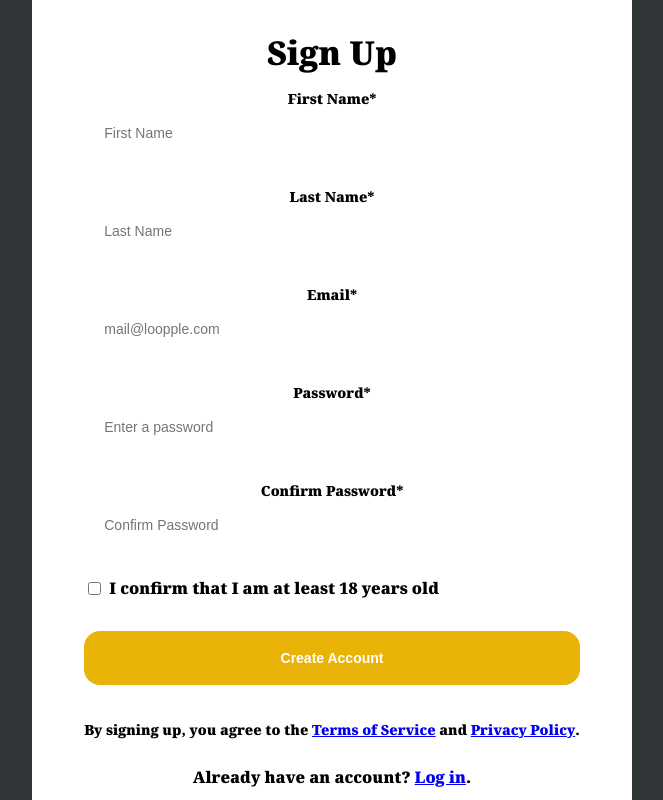
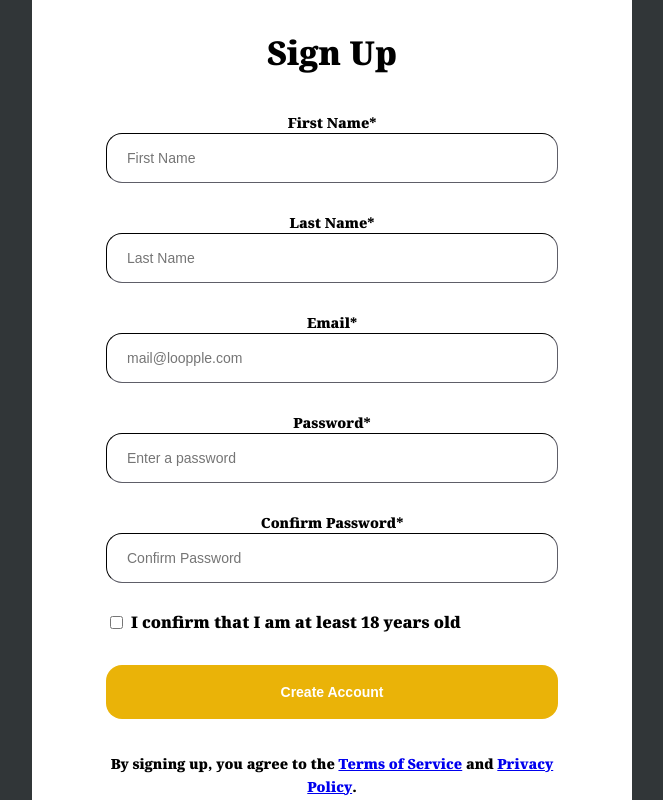
Before and after one commit to Zuka-13/Kimi, a React (Vite) app: page /register in a window 1280 px wide. Shown: the part 400-1200 px from the top of the page, without its empty margins (308-971 px from the left). Built offline with nearby package versions, Linux system fonts and the light colour scheme.

Commit message:
Even more fixes

```diff
--- a/src/pages/Register.tsx
+++ b/src/pages/Register.tsx
@@ -47,7 +47,6 @@ const Register: React.FC = () => {
             <HeaderDesktop />
             <main className="w-[1401.4px] flex flex-row items-start justify-start pt-[120px] px-[73px] box-border max-w-full lg:pl-9 lg:pr-9 lg:box-border">
                 <section className="flex-1 flex flex-col items-center justify-center gap-[127.5px] max-w-full text-left text-12xl text-black font-noto-serif lg:gap-[64px] mq450:gap-[16px] mq750:gap-[32px]">
-
                     <div className="flex flex-col items-center w-[600px] mx-auto bg-white rounded-lg pt-12 my-5">
                         <div className="flex justify-center items-center w-[500px] h-full my-auto xl:gap-14 lg:justify-normal md:gap-5 draggable">
                             <div className="flex items-center justify-center w-full lg:p-12">
@@ -56,13 +55,13 @@ const Register: React.FC = () => {
                                         <h3 className="mb-3 text-14xl font-extrabold text-dark-grey-900">Sign Up</h3>
 
                                         {error && <div className="text-red-500 mb-4">{error}</div>}
-                                        <div className="items-center align-center">
+                                        <div className="items-center align-center border border-gray-300 rounded-lg p-6">
                                             <label htmlFor="name" className="mb-2 text-sm py-2 text-center text-grey-900">First Name*</label>
                                             <input
                                                 id="name"
                                                 type="text"
                                                 placeholder="First Name"
-                                                className="flex items-center w-full px-5 py-4 mb-7 mr-2 text-sm font-medium outline-none focus:bg-grey-400 placeholder:text-grey-700 bg-grey-200 text-dark-grey-900 rounded-2xl"
+                                                className="flex items-center w-full px-5 py-4 mb-7 mr-2 text-sm font-medium outline-none focus:bg-grey-400 placeholder:text-grey-700 bg-grey-200 text-dark-grey-900 rounded-2xl border border-gray-300"
                                                 value={name}
                                                 onChange={(e) => setName(e.target.value)}
                                                 required
@@ -73,7 +72,7 @@ const Register: React.FC = () => {
                                                 id="surname"
                                                 type="text"
                                                 placeholder="Last Name"
-                                                className="flex items-center w-full px-5 py-4 mb-7 mr-2 text-sm font-medium outline-none focus:bg-grey-400 placeholder:text-grey-700 bg-grey-200 text-dark-grey-900 rounded-2xl"
+                                                className="flex items-center w-full px-5 py-4 mb-7 mr-2 text-sm font-medium outline-none focus:bg-grey-400 placeholder:text-grey-700 bg-grey-200 text-dark-grey-900 rounded-2xl border border-gray-300"
                                                 value={surname}
                                                 onChange={(e) => setSurname(e.target.value)}
                                                 required
@@ -84,7 +83,7 @@ const Register: React.FC = () => {
                                                 id="email"
                                                 type="email"
                                                 placeholder="mail@loopple.com"
-                                                className="flex items-center w-full px-5 py-4 mb-7 mr-2 text-sm font-medium outline-none focus:bg-grey-400 placeholder:text-grey-700 bg-grey-200 text-dark-grey-900 rounded-2xl"
+                                                className="flex items-center w-full px-5 py-4 mb-7 mr-2 text-sm font-medium outline-none focus:bg-grey-400 placeholder:text-grey-700 bg-grey-200 text-dark-grey-900 rounded-2xl border border-gray-300"
                                                 value={email}
                                                 onChange={(e) => setEmail(e.target.value)}
                                                 required
@@ -95,7 +94,7 @@ const Register: React.FC = () => {
                                                 id="password"
                                                 type="password"
                                                 placeholder="Enter a password"
-                                                className="flex items-center w-full px-5 py-4 mb-7 mr-2 text-sm font-medium outline-none focus:bg-grey-400 placeholder:text-grey-700 bg-grey-200 text-dark-grey-900 rounded-2xl"
+                                                className="flex items-center w-full px-5 py-4 mb-7 mr-2 text-sm font-medium outline-none focus:bg-grey-400 placeholder:text-grey-700 bg-grey-200 text-dark-grey-900 rounded-2xl border border-gray-300"
                                                 value={password}
                                                 onChange={(e) => setPassword(e.target.value)}
                                                 required
@@ -106,7 +105,7 @@ const Register: React.FC = () => {
                                                 id="confirm_password"
                                                 type="password"
                                                 placeholder="Confirm Password"
-                                                className="flex items-center w-full px-5 py-4 mb-7 mr-2 text-sm font-medium outline-none focus:bg-grey-400 placeholder:text-grey-700 bg-grey-200 text-dark-grey-900 rounded-2xl"
+                                                className="flex items-center w-full px-5 py-4 mb-7 mr-2 text-sm font-medium outline-none focus:bg-grey-400 placeholder:text-grey-700 bg-grey-200 text-dark-grey-900 rounded-2xl border border-gray-300"
                                                 value={confirmPassword}
                                                 onChange={(e) => setConfirmPassword(e.target.value)}
                                                 required
@@ -146,13 +145,6 @@ const Register: React.FC = () => {
                                                 </a>
                                                 .
                                             </p>
-                                            <div className="text-grey-900 mt-6 text-center">
-                            Already have an account?{' '}
-                            <a className="font-bold text-purple-blue-500" href="../login/">
-                                Log in
-                            </a>
-                            .
-                        </div>
                                         </div>
                                     </form>
                                 </div>
```
